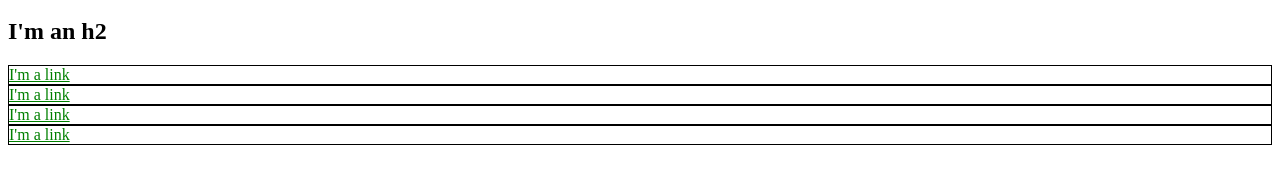
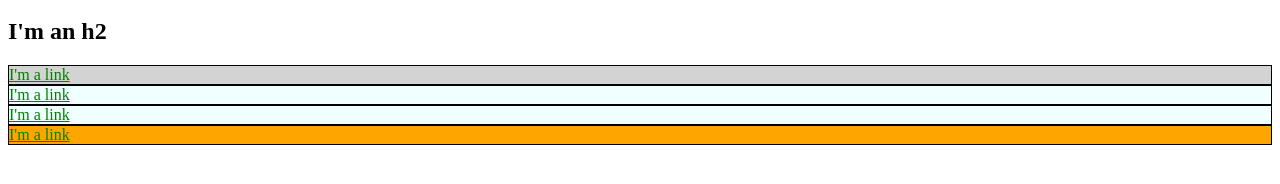
Before and after one commit to thydungeonsean/sample_css, a plain HTML site: page index.html in a window 1280 px wide. Shown: the part 136-320 px from the top of the page. Drawn offline with Linux system fonts and the light colour scheme.

Commit message:
first css bits

```diff
--- a/index.html
+++ b/index.html
@@ -3,32 +3,53 @@
   <head>
     <title>Test Page: Don't Panic</title>
     <meta charset="utf-8">
+    <style>
+        a {
+            color: red;
+        }
+        #exec-bio {
+            background-color: lightgray;
+        }
+        .bio-box {
+            border: 1px solid black;
+        }
+        .bio-box a {
+            color: green;
+        }
+        #or {
+            background-color: orange;
+        }
+        .az {
+            background-color: azure;
+        }
+
+    </style>
   </head>
   <body>
     <h1>I'm an h1</h1>
     <ul>
       <li>
-        <a href="http://example.com/" style="color: red;">Link</a>
+        <a href="http://example.com/">Link</a>
       </li>
       <li>
-        <a href="http://example.com/" style="color: red;">Link</a>
+        <a href="http://example.com/">Link</a>
       </li>
       <li>
-        <a href="http://example.com/" style="color: red;">Link</a>
+        <a href="http://example.com/">Link</a>
       </li>
     </ul>
     <h2>I'm an h2</h2>
-    <div style="border: 1px solid black;">
+    <div id="exec-bio" class="bio-box az">
+      <a href="http://example.com/">I'm a link</a>
+    </div>
+    <div class="bio-box az">
       <a href="http://example.com/" style="color: green;">I'm a link</a>
     </div>
-    <div style="border: 1px solid black;">
-      <a href="http://example.com/" style="color: green;">I'm a link</a>
+    <div class="bio-box az">
+      <a href="http://example.com/">I'm a link</a>
     </div>
-    <div style="border: 1px solid black;">
-      <a href="http://example.com/" style="color: green;">I'm a link</a>
-    </div>
-    <div style="border: 1px solid black;">
-      <a href="http://example.com/" style="color: green;">I'm a link</a>
+    <div id="or" class="bio-box az">
+      <a href="http://example.com/">I'm a link</a>
     </div>
   </body>
 </html>
```
